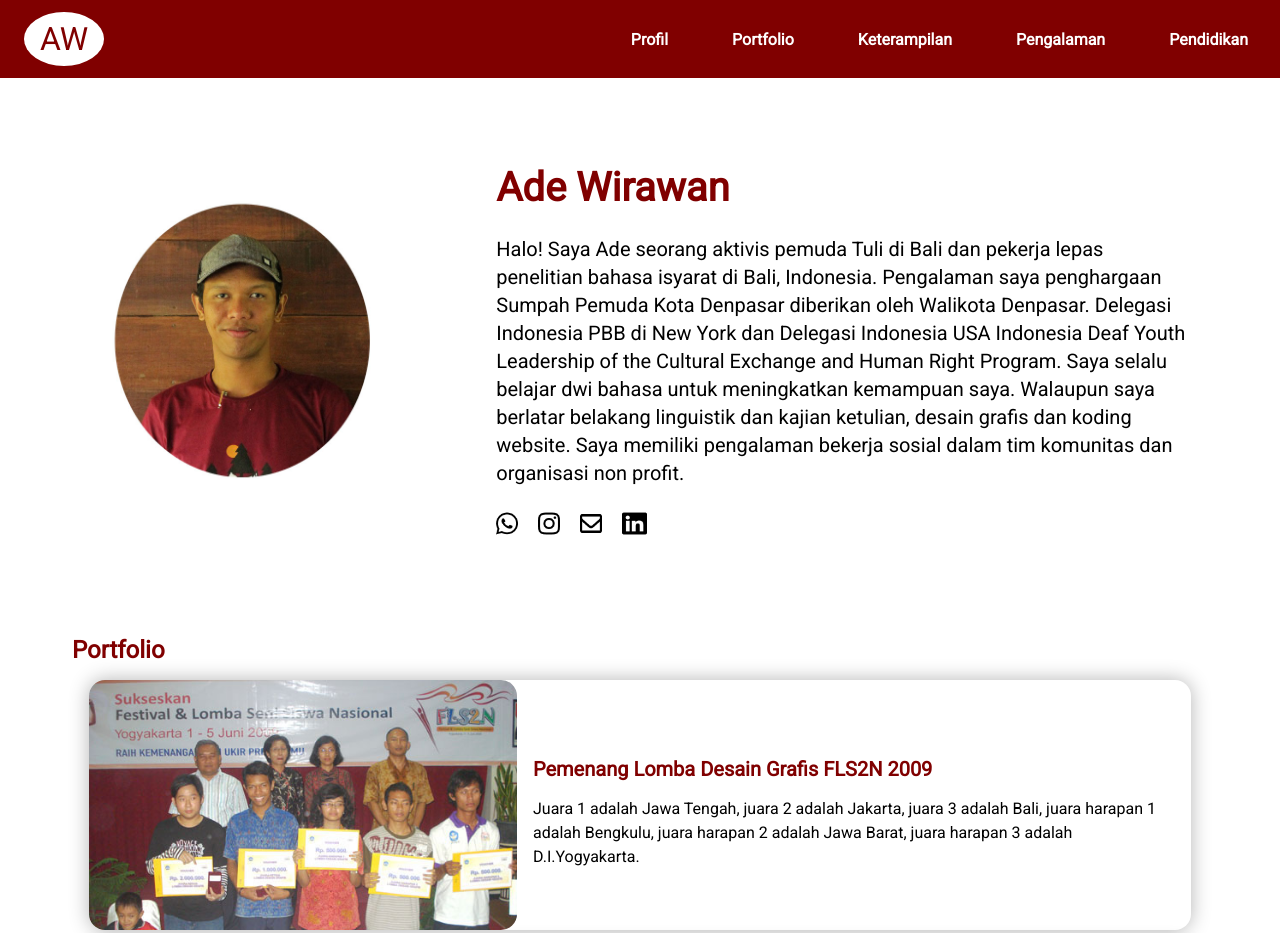
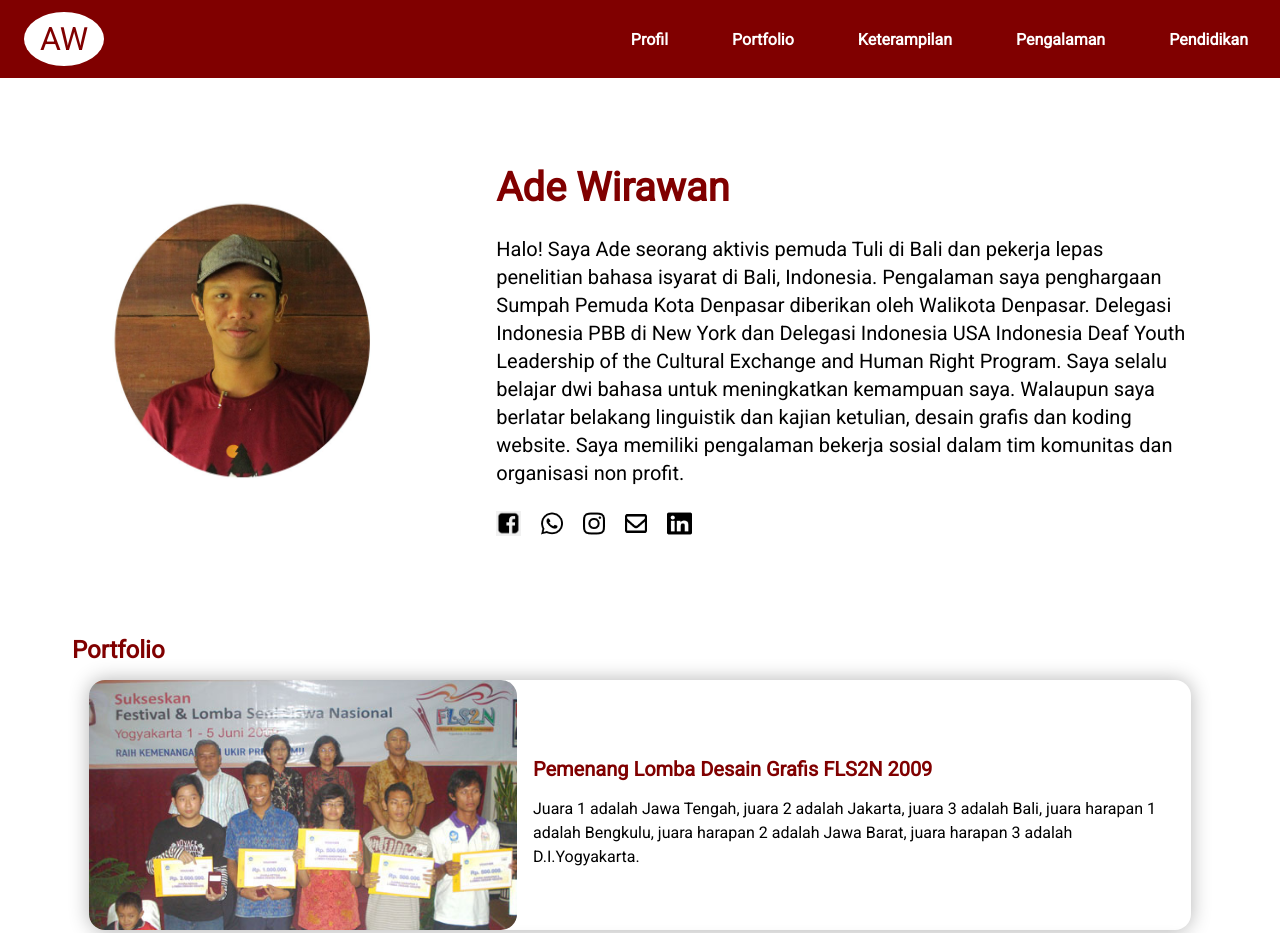
Before and after one commit to adewirawan91/Deaf-To-Dev-PortfolioAde, a plain HTML site: page index.html in a window 1280 px wide. Shown: the top 933 px of the page. Drawn offline with Linux system fonts and the light colour scheme.

Commit message:
Update index.html

```diff
--- a/index.html
+++ b/index.html
@@ -39,10 +39,11 @@
                     desain grafis dan koding website. Saya memiliki pengalaman bekerja sosial dalam tim komunitas dan
                     organisasi non profit.</p>
                 <div class="social-media-container">
-                    <a href=""><img src="gambar/WA.png" alt=""></a>
-                    <a href=""><img src="gambar/instagram.png" alt=""></a>
-                    <a href=""><img src="gambar/mail.png" alt=""></a>
-                    <a href=""><img src="gambar/linkedin.png" alt=""></a>
+                    <a href="https://www.facebook.com/adep1/"><img src="gambar/FB.png" alt=""></a>
+                    <a href="https://api.whatsapp.com/send/?phone=081314872352&text&app_absent=0"><img src="gambar/WA.png" alt=""></a>
+                    <a href="https://www.instagram.com/adewirawaan/"><img src="gambar/instagram.png" alt=""></a>
+                    <a href="mailto:ademisterdeafindonesia2012@gmail.com"><img src="gambar/mail.png" alt=""></a>
+                    <a href="https://www.linkedin.com/in/ade-wirawan-00530b210/"><img src="gambar/linkedin.png" alt=""></a>
                 </div>
             </div>
         </div>
```
